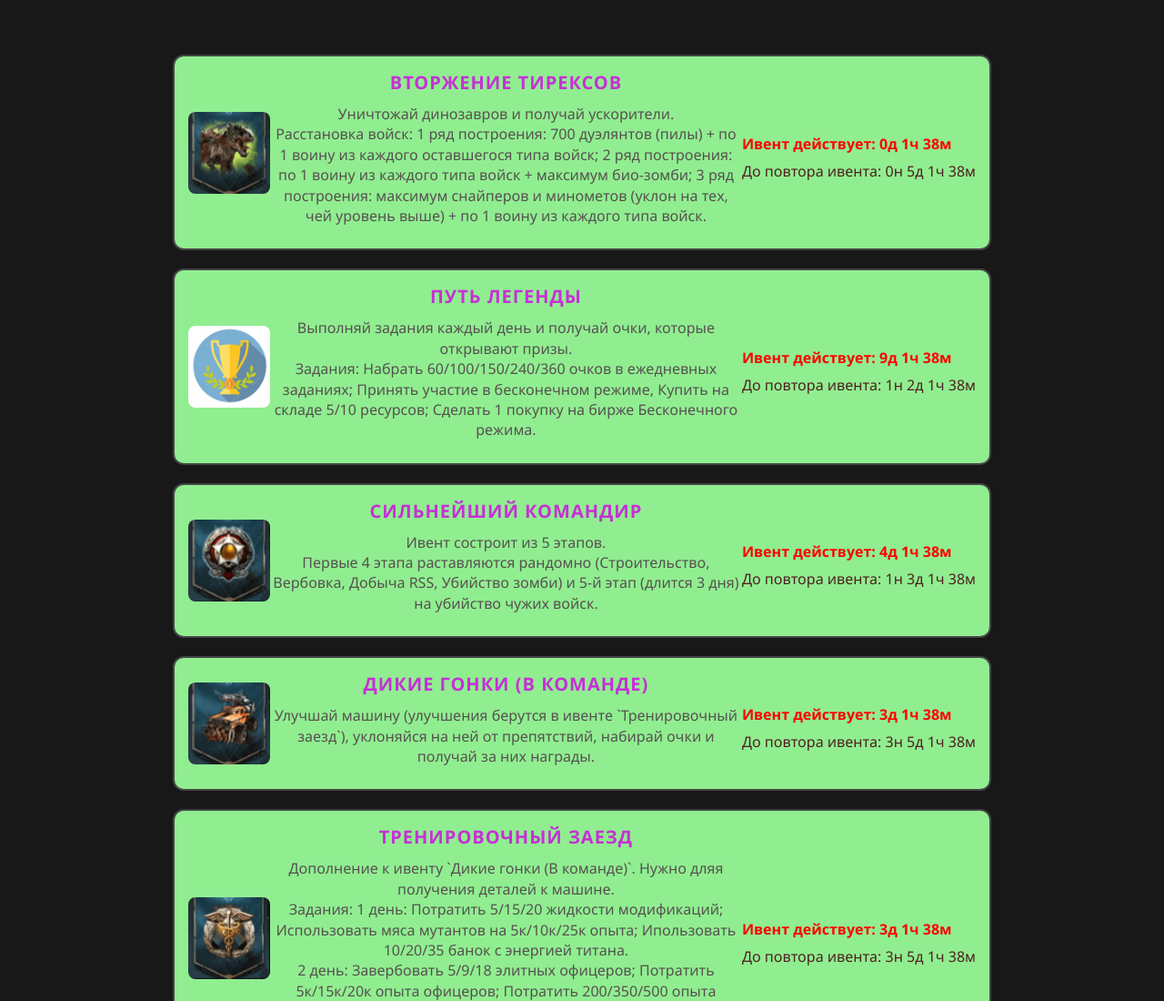
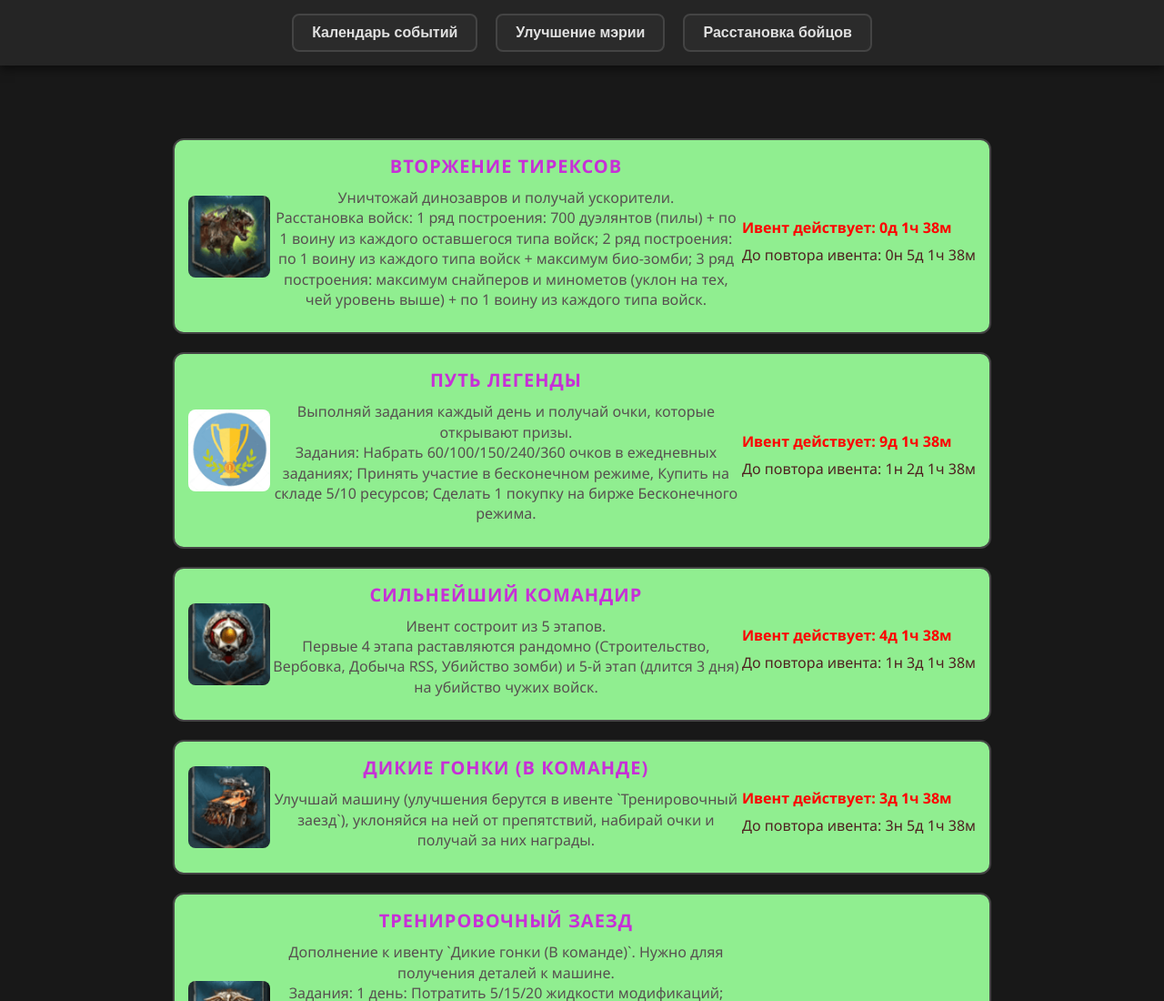
Before and after one commit to VipersMax/AOO-EVENTS-CALENDAR, a plain HTML site: page index.html in a window 1280 px wide. Shown: the top 1100 px of the page at 91% size. Drawn offline with Linux system fonts and the light colour scheme.

Commit message:
Added header button

```diff
--- a/index.html
+++ b/index.html
@@ -10,6 +10,13 @@
   <title>Календарь ивентов Age Of Origins</title>
 </head>
 <body>
+  <header>
+    <nav>
+      <button class="header-btn">Календарь событий</button>
+      <button class="header-btn">Улучшение мэрии</button>
+      <button class="header-btn">Расстановка бойцов</button>
+    </nav>
+  </header>
   <div id="card-container"></div>
   <script src="script.js"></script>
 </body>
--- a/styles.css
+++ b/styles.css
@@ -9,6 +9,63 @@ body {
   background-color: #181818; /* Тёмный фон для страницы */
   color: #e1e1e1; /* Светлый цвет текста */
   min-height: 100vh;
+}
+
+/* Стили для хедера */
+header {
+  width: 100%;
+  background-color: #252525; /* Фон хедера */
+  padding: 15px 0;
+  display: flex;
+  justify-content: center;
+  box-shadow: 0 4px 10px rgba(0, 0, 0, 0.5); /* Тень */
+  margin-bottom: 20px;
+}
+
+/* Стили для навигации */
+nav {
+  display: flex;
+  gap: 20px; /* Расстояние между кнопками */
+}
+
+/* Стили для кнопок в хедере */
+.header-btn {
+  font-size: 16px;
+  font-weight: 600;
+  padding: 10px 20px;
+  background-color: #2b2b2b; /* Тёмный фон кнопок */
+  color: #e1e1e1; /* Светлый текст */
+  border: 2px solid #444; /* Обводка */
+  border-radius: 8px; /* Закруглённые углы */
+  cursor: pointer;
+  transition: background-color 0.3s ease, transform 0.2s ease;
+}
+
+/* Эффекты при наведении на кнопки */
+.header-btn:hover {
+  background-color: #3e3e3e; /* Более светлый фон */
+  transform: scale(1.05); /* Лёгкое увеличение */
+}
+
+/* Эффекты при клике на кнопки */
+.header-btn:active {
+  background-color: #4caf50; /* Зелёный фон при нажатии */
+  border-color: #2b8a3e; /* Зелёная обводка */
+  transform: scale(0.95); /* Лёгкое уменьшение */
+}
+
+/* Адаптивность для кнопок на маленьких экранах */
+@media (max-width: 600px) {
+  nav {
+    flex-direction: column;
+    gap: 10px; /* Уменьшенное расстояние между кнопками */
+  }
+
+  .header-btn {
+    width: 80%; /* Кнопки растягиваются на 80% ширины */
+    text-align: center;
+    margin: 0 auto;
+  }
 }
 
 /* Контейнер для карточек */
```
